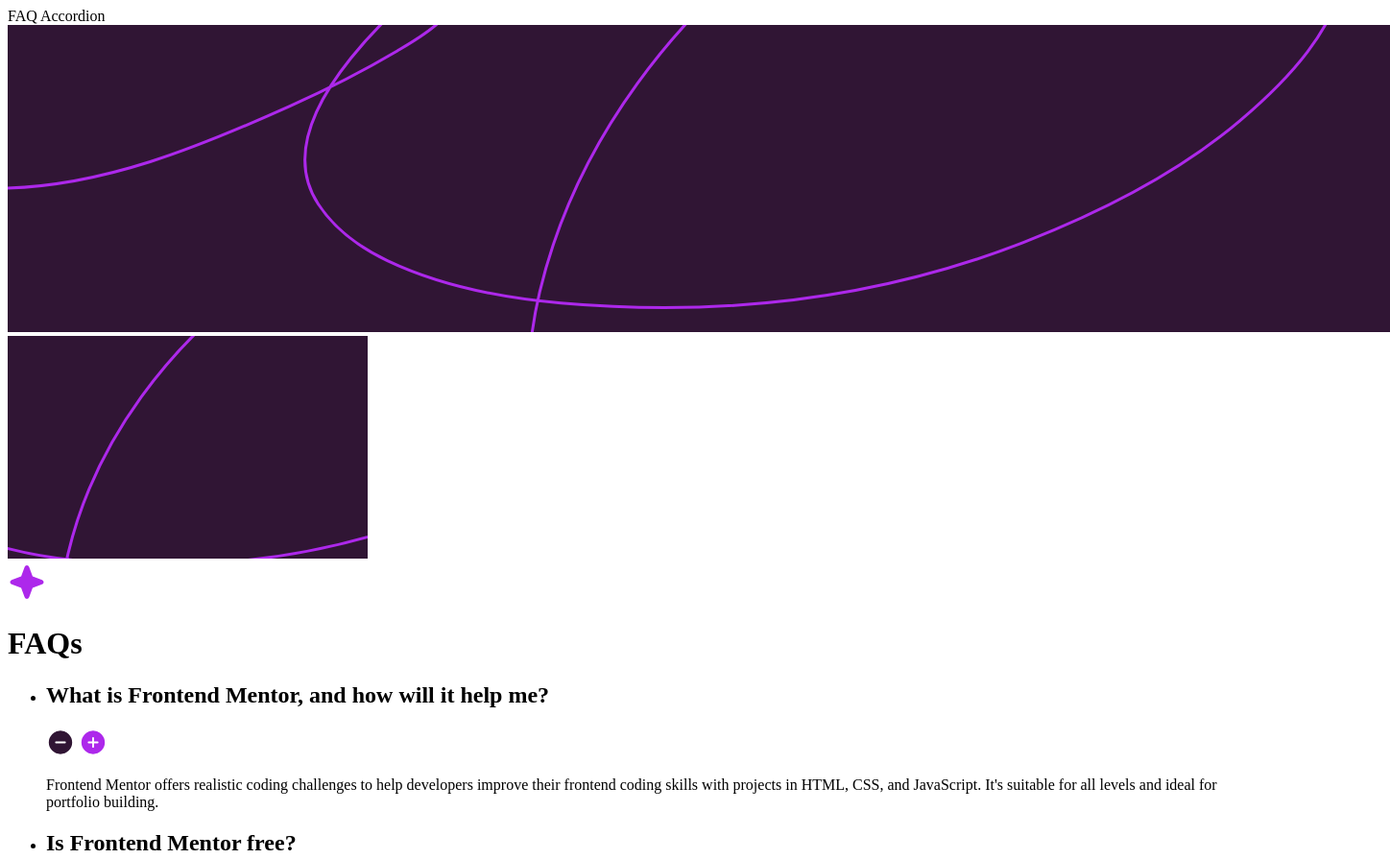
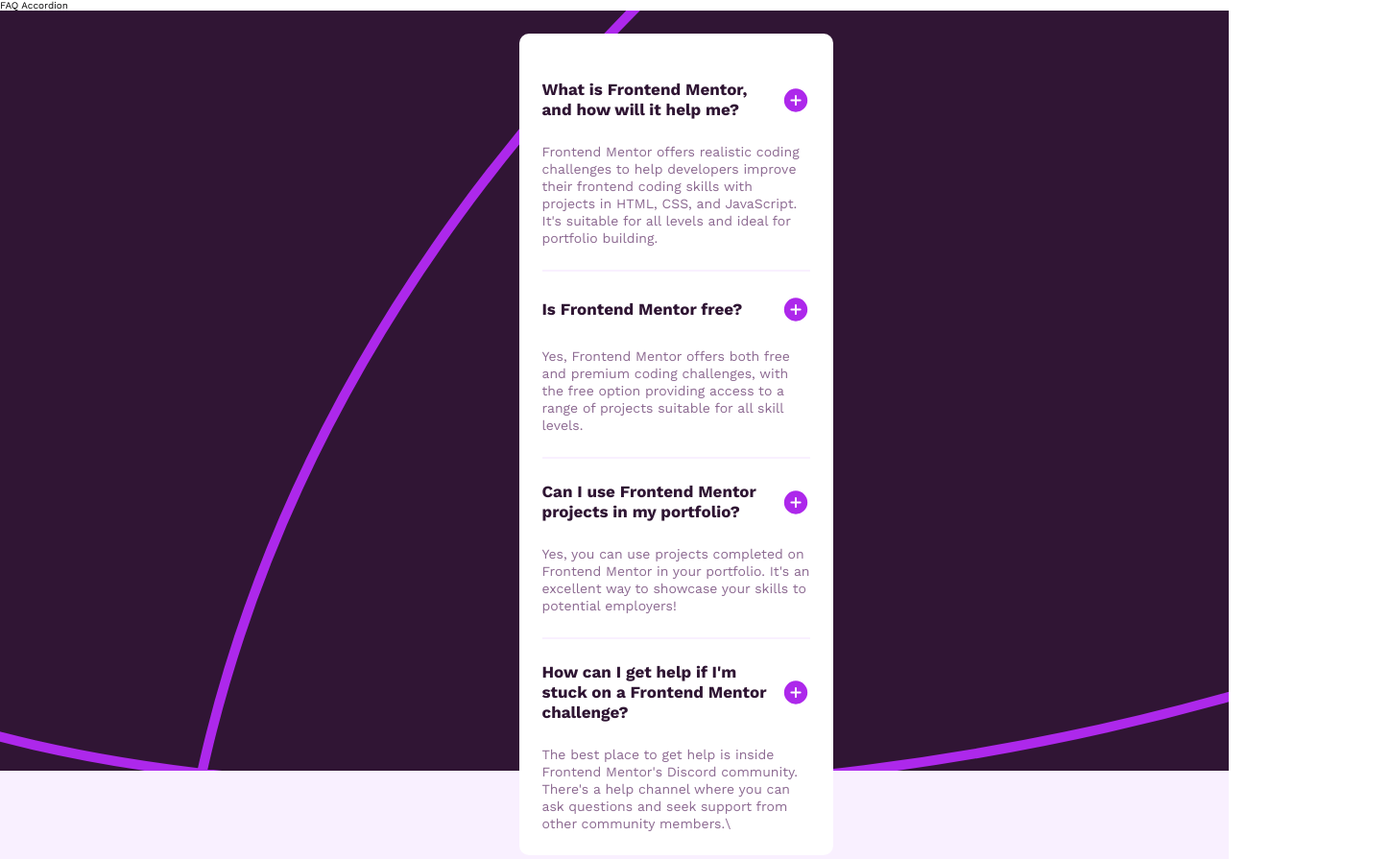
Before and after one commit to TECKERZ101/FAQAccordion, a plain HTML site: page index.html in a window 1280 px wide. Shown: the top 895 px of the page at 96% size, 1448 px wide, since content can reach past the window. Drawn offline with nearby package versions, Linux system fonts and the light colour scheme.

Commit message:
Styled the styles

```diff
--- a/style.css
+++ b/style.css
@@ -1,3 +1,21 @@
+@import url('https://fonts.googleapis.com/css2?family=Work+Sans:ital,wght@0,100..900;1,100..900&display=swap');
+
+.work-sans {
+    font-family: "Work Sans", sans-serif;
+    font-optical-sizing: auto;
+    font-style: normal;
+  }
+
+@media screen and ( min-width: 567px ) {
+    .bg-image-mobile {
+        display: none;
+    }
+
+    .bg-image-desktop {
+        display: block;
+    }
+}
+
 :root {
     --white: hsl(0, 0%, 100%);
     --light-pink: hsl(275, 100%, 97%);
@@ -5,3 +23,118 @@
     --dark-purple: hsl(292, 42%, 14%);
     --bright-purple: hsl(281, 83%, 54%);
 }
+
+* {
+    box-sizing: border-box;
+    margin: 0;
+    padding: 0;
+}
+
+html {
+    font-size: .625rem;
+    font-family: Work Sans, sans-serif;
+    height: 100vh;
+}
+
+body {
+    height: 100vh;
+}
+
+img {
+    display: block;
+}
+
+ul {
+    list-style-type: none;
+}
+
+h1, h2 {
+    color: var(--dark-purple);
+}
+
+h1 {
+    font-size: 3.4rem;
+    line-height: 4rem;
+}
+
+h2 {
+    font-size: 1.7rem;
+    line-height: 2.1rem;
+    transition: color 250ms;
+}
+
+p {
+    color: var(--grayish-purple);
+    font-size: 1.4rem;
+    line-height: 1.8rem;
+    margin-bottom: 2.4rem;
+}
+
+.container {
+    position: relative;
+    padding: 2.4rem;
+    background-color: var(--light-pink);
+    min-height: 100%;
+    display: flex;
+    align-items: center;
+    justify-content: center;
+}
+
+.deskBack, .mobBack {
+    position: absolute;
+    top: 0;
+    left: 0;
+    width: 100%;
+}
+
+.deskBack {
+    display: none;
+}
+
+.faqsList {
+    position: relative;
+    z-index: 1;
+    background-color: var(--white);
+    padding: 2.4rem 2.4rem 0;
+    border-radius: 10px;
+    max-width: 327px;
+    margin: auto;
+    animation: introFaqCard .9s ease-in-out;
+}
+
+.faqHeader {
+    display: flex;
+    align-items: center;
+}
+
+.starIcon {
+    margin-right: 2rem;
+    width: 2.4rem;
+}
+
+.faqIndividual {
+    border-bottom: 2px solid var(--light-pink);
+    overflow: hidden;
+    transition: max-height 350ms;
+}
+
+.faqIndividual:last-child {
+    border-bottom: none;
+}
+
+.faqIndividualHeader {
+    display: flex;
+    justify-content: space-between;
+    align-items: center;
+    padding: 2.4rem 0;
+    cursor: pointer;
+}
+
+.faqIndividualHeader:hover h2 {
+    color: var(--bright-purple);
+
+}
+
+.minusIcon {
+    display: none;
+}
```
